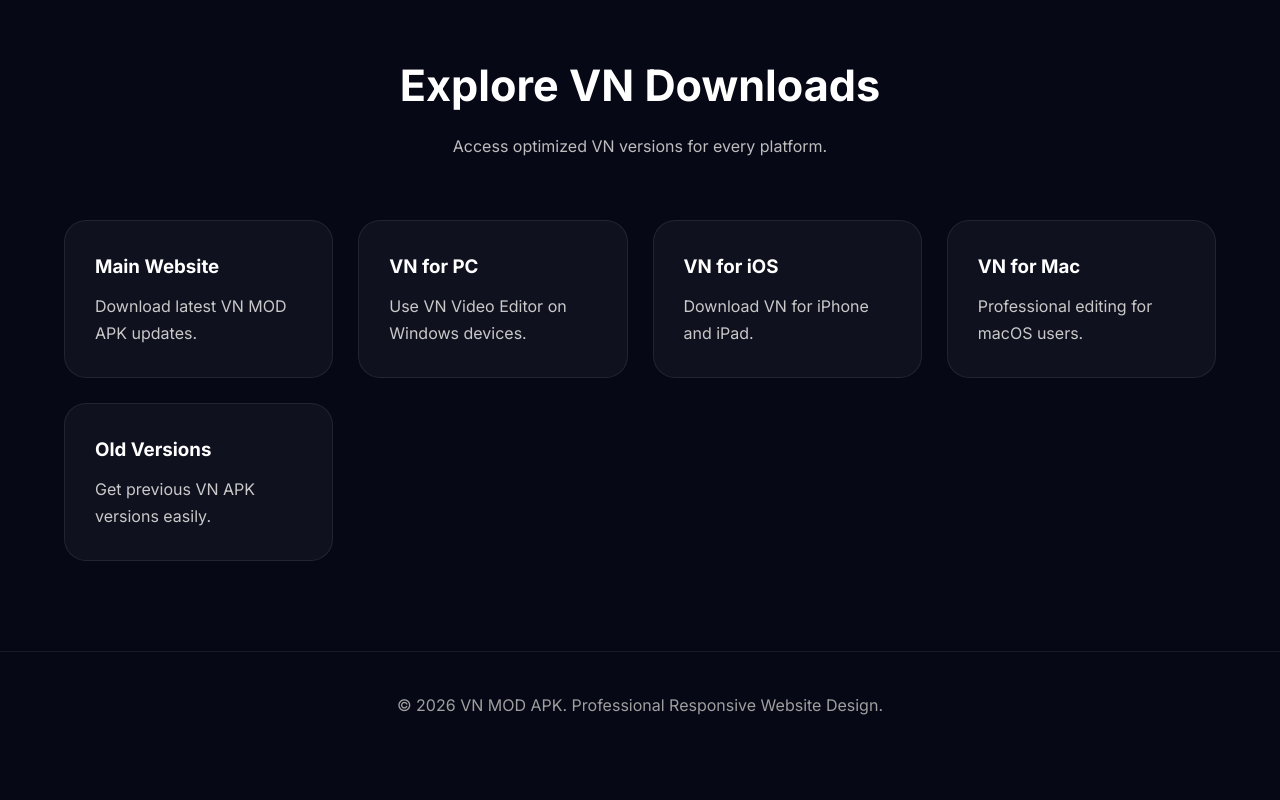
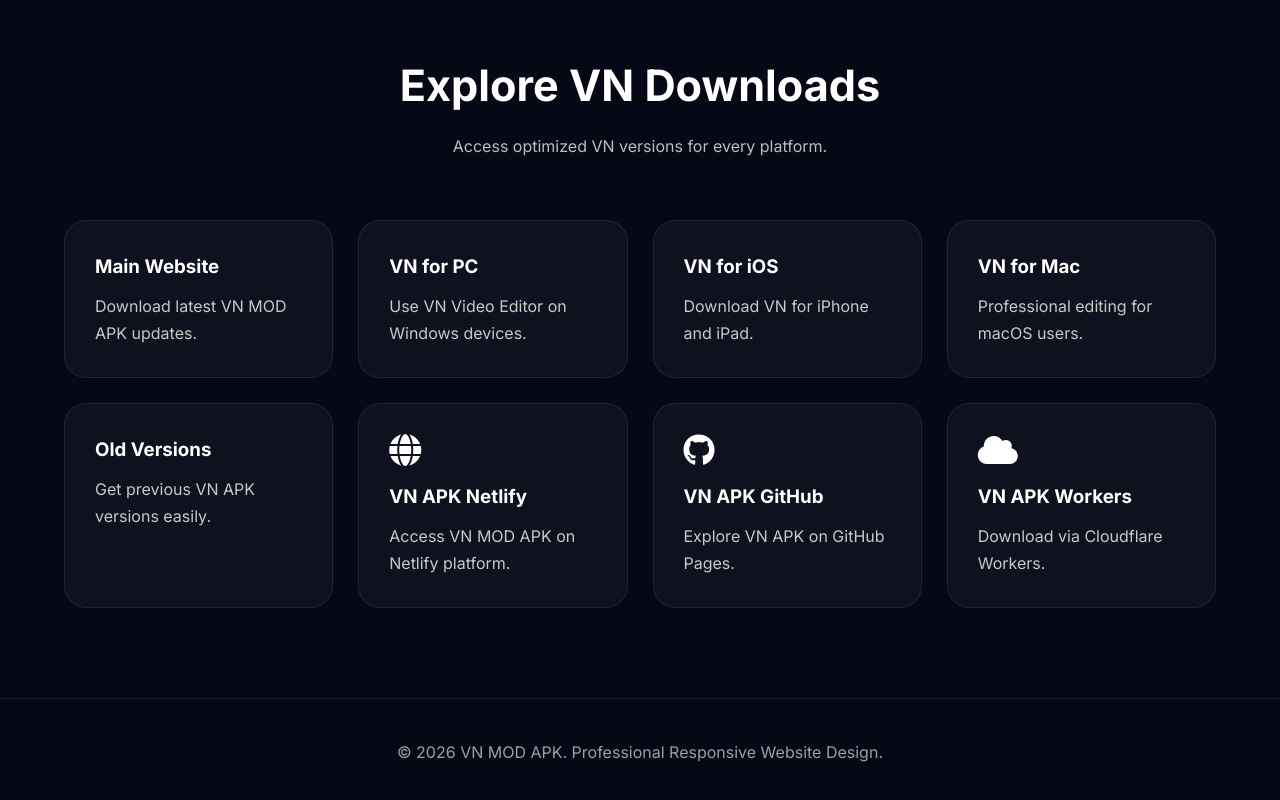
Before and after one commit to thevnapps/VN-Vercel, a plain HTML site: page index.html in a window 1280 px wide. Shown: the part 2314-3114 px from the top of the page. Before the commit the page ends 3073 px from the top, so only its background shows below. Drawn offline with Linux system fonts and the light colour scheme.

Commit message:
Add files via upload

```diff
--- a/index.html
+++ b/index.html
@@ -13,6 +13,8 @@
     <link rel="preconnect" href="https://fonts.gstatic.com" crossorigin>
     <link href="https://fonts.googleapis.com/css2?family=Inter:wght@300;400;500;600;700;800&display=swap"
         rel="stylesheet">
+
+    <link rel="stylesheet" href="https://cdnjs.cloudflare.com/ajax/libs/font-awesome/6.0.0/css/all.min.css">
 
     <link rel="stylesheet" href="style.css" />
 </head>
@@ -182,6 +184,24 @@
                     <p>Get previous VN APK versions easily.</p>
                 </a>
 
+                <a href="https://vn-apk.netlify.app/" class="download-card">
+                    <i class="fas fa-globe icon"></i>
+                    <h3>VN APK Netlify</h3>
+                    <p>Access VN MOD APK on Netlify platform.</p>
+                </a>
+
+                <a href="https://thevnapps.github.io/VN-APK-2026/" class="download-card">
+                    <i class="fab fa-github icon"></i>
+                    <h3>VN APK GitHub</h3>
+                    <p>Explore VN APK on GitHub Pages.</p>
+                </a>
+
+                <a href="https://vn-apk-2026.thevnapps.workers.dev/" class="download-card">
+                    <i class="fas fa-cloud icon"></i>
+                    <h3>VN APK Workers</h3>
+                    <p>Download via Cloudflare Workers.</p>
+                </a>
+
             </div>
 
         </div>
```
